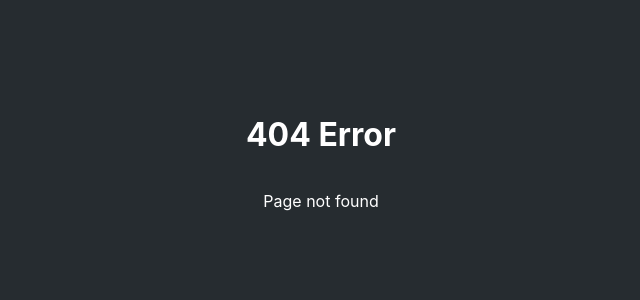
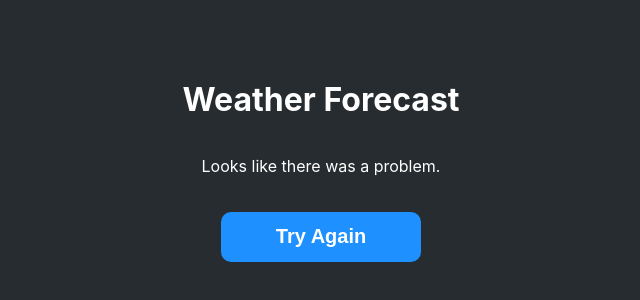
Before and after one commit to DaleWillemse/Weather-App, a React (Create React App) app in the folder app/: page /error in a window 1280 px wide. Before the commit this address had no page. Shown: the part 240-540 px from the top of the page, without its empty margins (319-959 px from the left). Built offline with nearby package versions, Linux system fonts and the light colour scheme.

Commit message:
ErrorPage, Search button works with POST.

```diff
--- a/app/src/App.js
+++ b/app/src/App.js
@@ -10,7 +10,7 @@ function App() {
         <Routes>
           <Route path="/" element={<HomePage />} />
           <Route path="/current-weather" element={<WeatherPage />} />
-          <Route path="*" element={<ErrorPage />} />
+          <Route path="/*" element={<ErrorPage />} />
         </Routes>
       </div>
     </body>
--- a/app/src/components/search.js
+++ b/app/src/components/search.js
@@ -1,14 +1,4 @@
-import { useNavigate } from "react-router-dom";
-
 const Search = () => {
-  const navigate = useNavigate();
-
-  const handleClick = (event) => {
-    // alert(document.getElementById("zipSearch").value);
-    event.preventDefault();
-    navigate("/current-weather"); // -------------------------------------- Well have to be removed at some point
-  };
-
   //Requires Form methode="POST"
   // '/searchlocaion' refers to server/routes/api/weatherApi.js
   return (
@@ -18,9 +8,7 @@ const Search = () => {
           <input id="zipSearch" type="text" placeholder="Zip Code" />
         </div>
         <div className="App-Button">
-          <button onClick={handleClick} type="button">
-            Search
-          </button>
+          <button>Search</button>
         </div>
       </form>
     </div>
--- a/app/src/index.js
+++ b/app/src/index.js
@@ -8,6 +8,7 @@ import App from "./App";
 
 import Home from "./views/HomePage";
 import CurrentWeather from "./views/WeatherPage";
+import ErrorPage from "./views/ErrorPage";
 
 const root = ReactDOM.createRoot(document.getElementById("root"));
 
@@ -15,8 +16,9 @@ root.render(
   <React.StrictMode>
     <BrowserRouter>
       <App>
-        <Route exact path='/' component={Home}/>
-        <Route exact path='/current-weather' component={CurrentWeather}/>
+        <Route exact path="/" component={Home} />
+        <Route exact path="/current-weather" component={CurrentWeather} />
+        <Route exact path="/error" component={ErrorPage} />
       </App>
     </BrowserRouter>
   </React.StrictMode>
--- a/app/src/views/ErrorPage.css
+++ b/app/src/views/ErrorPage.css
@@ -1,7 +1,20 @@
-.error-page {
+.ErrorPage {
   display: flex;
   flex-direction: column;
   justify-content: center;
   align-items: center;
   height: 100vh;
 }
+
+.ErrorBtn {
+  margin-top: 20px;
+  width: 200px;
+  height: 50px;
+  border-radius: 10px;
+  background-color: #1e90ff;
+  color: white;
+  font-size: 20px;
+  font-weight: bold;
+  border: none;
+  cursor: pointer;
+}
--- a/app/src/views/ErrorPage.js
+++ b/app/src/views/ErrorPage.js
@@ -1,10 +1,14 @@
 import "./ErrorPage.css";
+import { Link } from "react-router-dom";
 
 function error() {
   return (
-    <div className="error-page">
-      <h1>404 Error</h1>
-      <p>Page not found</p>
+    <div className="ErrorPage">
+      <h1>Weather Forecast</h1>
+      <p>Looks like there was a problem.</p>
+      <Link to="/">
+        <button className="ErrorBtn">Try Again</button>
+      </Link>
     </div>
   );
 }
```
